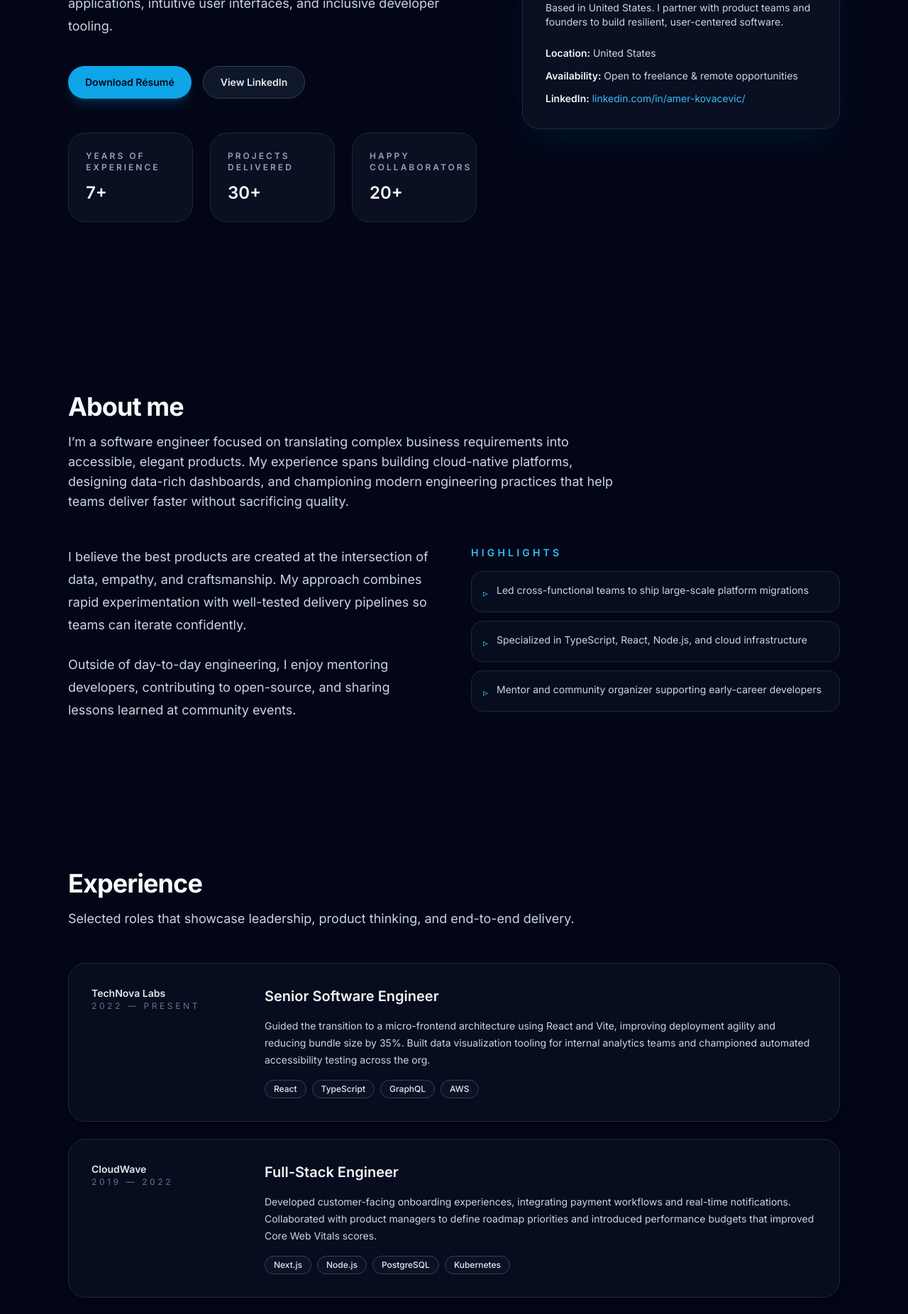
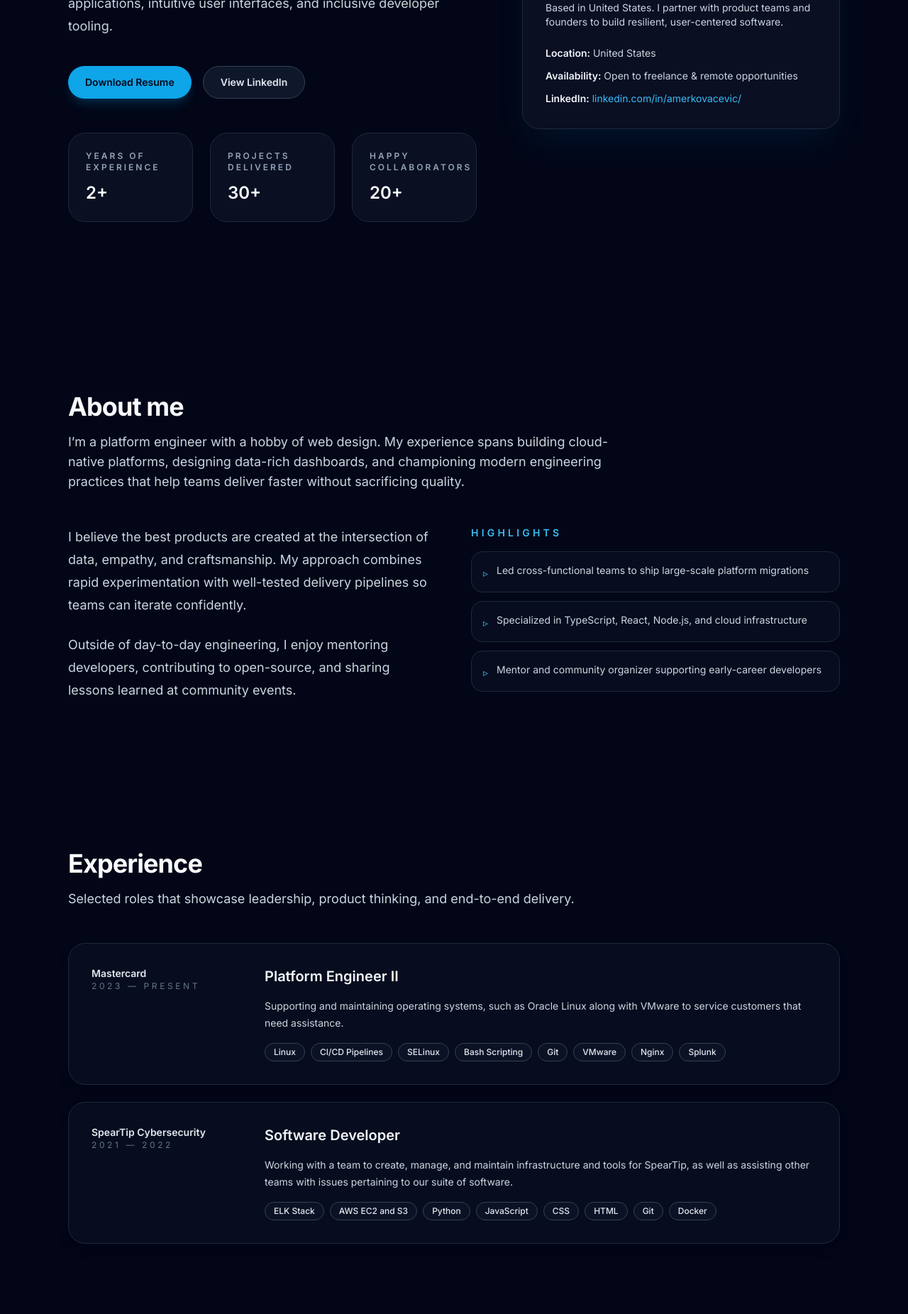
Before and after one commit to amerkovacevic/personal-portfolio, a React (Vite) app: page / in a window 1280 px wide. Shown: the part 380-2232 px from the top of the page at 71% size. Built offline with nearby package versions, Linux system fonts and the light colour scheme.

Commit message:
add ak logo

```diff
--- /dev/null
+++ b/public/index.html
@@ -0,0 +1,89 @@
+<!DOCTYPE html>
+<html>
+  <head>
+    <meta charset="utf-8">
+    <meta name="viewport" content="width=device-width, initial-scale=1">
+    <title>Welcome to Firebase Hosting</title>
+
+    <!-- update the version number as needed -->
+    <script defer src="/__/firebase/12.5.0/firebase-app-compat.js"></script>
+    <!-- include only the Firebase features as you need -->
+    <script defer src="/__/firebase/12.5.0/firebase-auth-compat.js"></script>
+    <script defer src="/__/firebase/12.5.0/firebase-database-compat.js"></script>
+    <script defer src="/__/firebase/12.5.0/firebase-firestore-compat.js"></script>
+    <script defer src="/__/firebase/12.5.0/firebase-functions-compat.js"></script>
+    <script defer src="/__/firebase/12.5.0/firebase-messaging-compat.js"></script>
+    <script defer src="/__/firebase/12.5.0/firebase-storage-compat.js"></script>
+    <script defer src="/__/firebase/12.5.0/firebase-analytics-compat.js"></script>
+    <script defer src="/__/firebase/12.5.0/firebase-remote-config-compat.js"></script>
+    <script defer src="/__/firebase/12.5.0/firebase-performance-compat.js"></script>
+    <!--
+      initialize the SDK after all desired features are loaded, set useEmulator to false
+      to avoid connecting the SDK to running emulators.
+    -->
+    <script defer src="/__/firebase/init.js?useEmulator=true"></script>
+
+    <style media="screen">
+      body { background: #ECEFF1; color: rgba(0,0,0,0.87); font-family: Roboto, Helvetica, Arial, sans-serif; margin: 0; padding: 0; }
+      #message { background: white; max-width: 360px; margin: 100px auto 16px; padding: 32px 24px; border-radius: 3px; }
+      #message h2 { color: #ffa100; font-weight: bold; font-size: 16px; margin: 0 0 8px; }
+      #message h1 { font-size: 22px; font-weight: 300; color: rgba(0,0,0,0.6); margin: 0 0 16px;}
+      #message p { line-height: 140%; margin: 16px 0 24px; font-size: 14px; }
+      #message a { display: block; text-align: center; background: #039be5; text-transform: uppercase; text-decoration: none; color: white; padding: 16px; border-radius: 4px; }
+      #message, #message a { box-shadow: 0 1px 3px rgba(0,0,0,0.12), 0 1px 2px rgba(0,0,0,0.24); }
+      #load { color: rgba(0,0,0,0.4); text-align: center; font-size: 13px; }
+      @media (max-width: 600px) {
+        body, #message { margin-top: 0; background: white; box-shadow: none; }
+        body { border-top: 16px solid #ffa100; }
+      }
+    </style>
+  </head>
+  <body>
+    <div id="message">
+      <h2>Welcome</h2>
+      <h1>Firebase Hosting Setup Complete</h1>
+      <p>You're seeing this because you've successfully setup Firebase Hosting. Now it's time to go build something extraordinary!</p>
+      <a target="_blank" href="https://firebase.google.com/docs/hosting/">Open Hosting Documentation</a>
+    </div>
+    <p id="load">Firebase SDK Loading&hellip;</p>
+
+    <script>
+      document.addEventListener('DOMContentLoaded', function() {
+        const loadEl = document.querySelector('#load');
+        // // 🔥🔥🔥🔥🔥🔥🔥🔥🔥🔥🔥🔥🔥🔥🔥🔥🔥🔥🔥🔥🔥🔥🔥🔥🔥🔥🔥🔥🔥🔥🔥
+        // // The Firebase SDK is initialized and available here!
+        //
+        // firebase.auth().onAuthStateChanged(user => { });
+        // firebase.database().ref('/path/to/ref').on('value', snapshot => { });
+        // firebase.firestore().doc('/foo/bar').get().then(() => { });
+        // firebase.functions().httpsCallable('yourFunction')().then(() => { });
+        // firebase.messaging().requestPermission().then(() => { });
+        // firebase.storage().ref('/path/to/ref').getDownloadURL().then(() => { });
+        // firebase.analytics(); // call to activate
+        // firebase.analytics().logEvent('tutorial_completed');
+        // firebase.performance(); // call to activate
+        //
+        // // 🔥🔥🔥🔥🔥🔥🔥🔥🔥🔥🔥🔥🔥🔥🔥🔥🔥🔥🔥🔥🔥🔥🔥🔥🔥🔥🔥🔥🔥🔥🔥
+
+        try {
+          let app = firebase.app();
+          let features = [
+            'auth',
+            'database',
+            'firestore',
+            'functions',
+            'messaging',
+            'storage',
+            'analytics',
+            'remoteConfig',
+            'performance',
+          ].filter(feature => typeof app[feature] === 'function');
+          loadEl.textContent = `Firebase SDK loaded with ${features.join(', ')}`;
+        } catch (e) {
+          console.error(e);
+          loadEl.textContent = 'Error loading the Firebase SDK, check the console.';
+        }
+      });
+    </script>
+  </body>
+</html>
--- a/src/data.js
+++ b/src/data.js
@@ -7,16 +7,16 @@
   availability: "Open to freelance & remote opportunities",
   cta: {
     primary: {
-      label: "Download Résumé",
+      label: "Download Resume",
       href: "https://drive.google.com",
     },
     secondary: {
       label: "View LinkedIn",
-      href: "https://www.linkedin.com/in/amer-kovacevic/",
+      href: "https://www.linkedin.com/in/amerkovacevic/",
     },
   },
   stats: [
-    { label: "Years of experience", value: "7+" },
+    { label: "Years of experience", value: "2+" },
     { label: "Projects delivered", value: "30+" },
     { label: "Happy collaborators", value: "20+" },
   ],
@@ -25,7 +25,7 @@
 export const about = {
   title: "About",
   description:
-    "I’m a software engineer focused on translating complex business requirements into accessible, elegant products. My experience spans building cloud-native platforms, designing data-rich dashboards, and championing modern engineering practices that help teams deliver faster without sacrificing quality.",
+    "I’m a platform engineer with a hobby of web design. My experience spans building cloud-native platforms, designing data-rich dashboards, and championing modern engineering practices that help teams deliver faster without sacrificing quality.",
   highlights: [
     "Led cross-functional teams to ship large-scale platform migrations",
     "Specialized in TypeScript, React, Node.js, and cloud infrastructure",
@@ -35,38 +35,30 @@
 
 export const experience = [
   {
-    company: "TechNova Labs",
-    title: "Senior Software Engineer",
-    timeframe: "2022 — Present",
+    company: "Mastercard",
+    title: "Platform Engineer II",
+    timeframe: "2023 — Present",
     description:
-      "Guided the transition to a micro-frontend architecture using React and Vite, improving deployment agility and reducing bundle size by 35%. Built data visualization tooling for internal analytics teams and championed automated accessibility testing across the org.",
-    skills: ["React", "TypeScript", "GraphQL", "AWS"],
+      "Supporting and maintaining operating systems, such as Oracle Linux along with VMware to service customers that need assistance.",
+    skills: ["Linux", "CI/CD Pipelines", "SELinux", "Bash Scripting", "Git", "VMware", "Nginx", "Splunk"],
   },
   {
-    company: "CloudWave",
-    title: "Full-Stack Engineer",
-    timeframe: "2019 — 2022",
+    company: "SpearTip Cybersecurity",
+    title: "Software Developer",
+    timeframe: "2021 — 2022",
     description:
-      "Developed customer-facing onboarding experiences, integrating payment workflows and real-time notifications. Collaborated with product managers to define roadmap priorities and introduced performance budgets that improved Core Web Vitals scores.",
-    skills: ["Next.js", "Node.js", "PostgreSQL", "Kubernetes"],
-  },
-  {
-    company: "Brightline Studio",
-    title: "Software Engineer",
-    timeframe: "2016 — 2019",
-    description:
-      "Shipped digital experiences for startups and non-profits, including marketing sites, fundraising platforms, and interactive dashboards. Established component libraries and documentation that accelerated delivery cycles by 25%.",
-    skills: ["React", "Express", "MongoDB", "Design Systems"],
+      "Working with a team to create, manage, and maintain infrastructure and tools for SpearTip, as well as assisting other teams with issues pertaining to our suite of software.",
+    skills: ["ELK Stack", "AWS EC2 and S3", "Python", "JavaScript", "CSS", "HTML", "Git", "Docker"],
   },
 ];
 
 export const projects = [
   {
-    name: "InsightIQ Analytics",
+    name: "AK Tools Dashboard",
     description:
-      "End-to-end analytics platform featuring automated data ingestion, real-time dashboards, and scheduled reporting for executive stakeholders.",
-    tags: ["React", "D3.js", "TailwindCSS"],
-    link: "https://example.com/insightiq",
+      "Seamless dashboard that connects all of my projects in one website.",
+    tags: ["React", "Javascript", "TailwindCSS"],
+    link: "https://amerkovacevic.com",
   },
   {
     name: "Voyager Commerce",
```
Also changed, not shown: firebase.json (added), public/aklogo.png (added), 1 other file (tests, documents, lock files or other folders).
